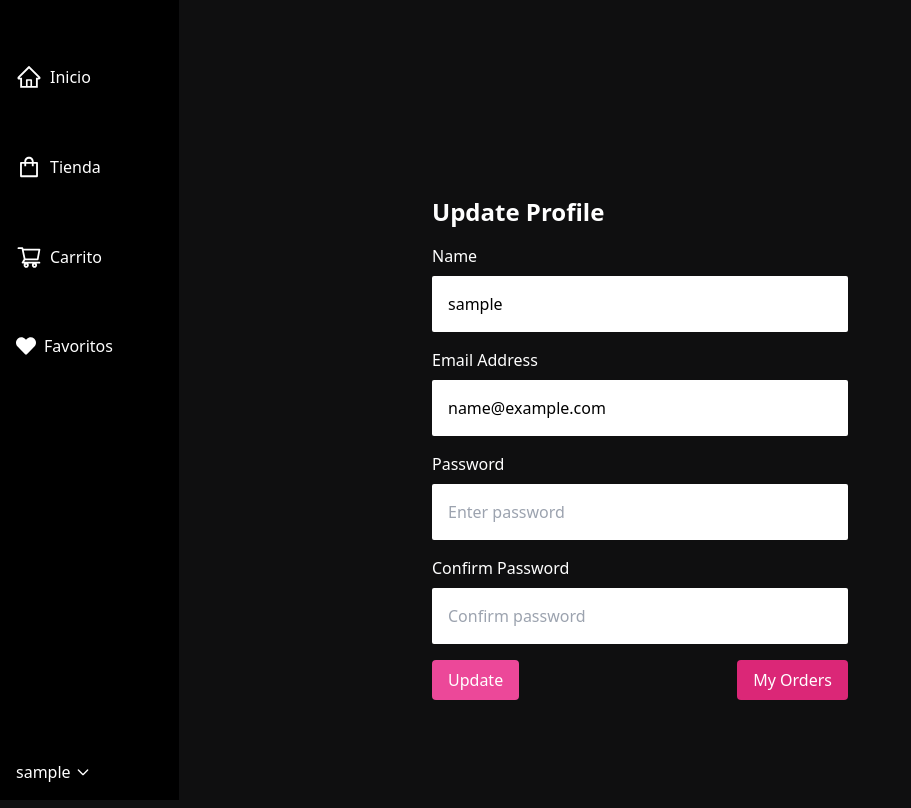
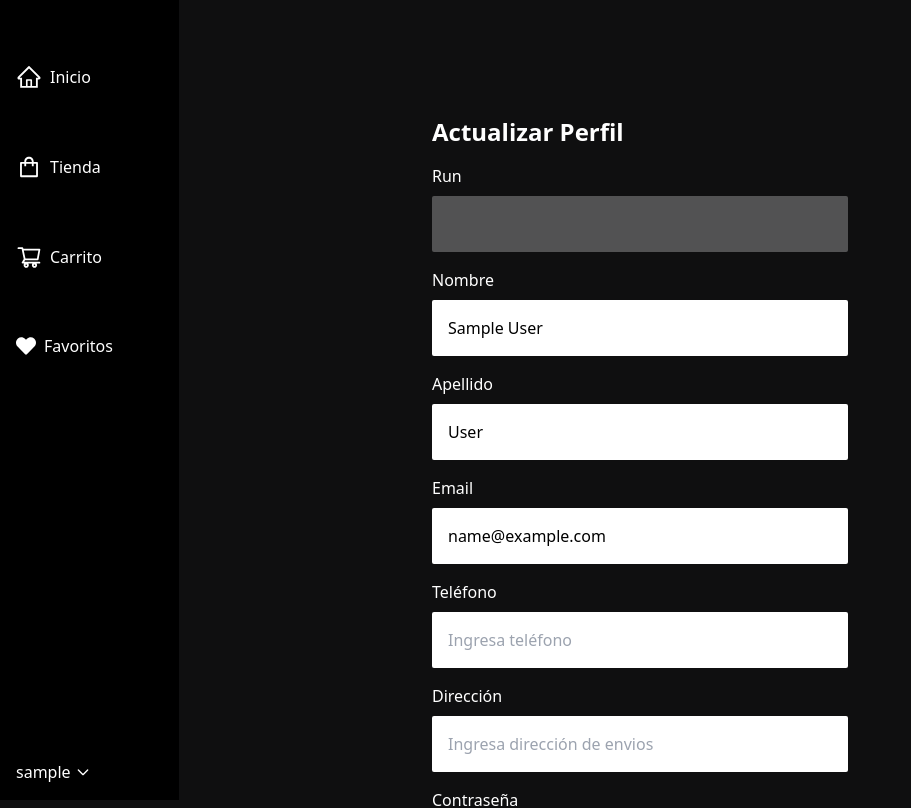
Before and after one commit to fernandogbz/comercioTech, a React (Vite) app in the folder frontend/: page /profile in a window 1280 px wide. Shown: the top 808 px of the page, without its empty margins (0-911 px from the left). Built offline with nearby package versions, Linux system fonts and the light colour scheme; sample sign-in values are in the browser's storage.

Commit message:
Refactor user profile form to include additional fields and update labels for improved user experience

```diff
--- a/frontend/src/pages/User/Profile.jsx
+++ b/frontend/src/pages/User/Profile.jsx
@@ -8,8 +8,12 @@ import { setCredentials } from "../../redux/features/auth/authSlice";
 import { Link } from "react-router-dom";
 
 const Profile = () => {
-  const [username, setUserName] = useState("");
+  const [run, setRun] = useState("");
+  const [name, setName] = useState("");
+  const [lastName, setLastName] = useState("");
   const [email, setEmail] = useState("");
+  const [phone, setPhone] = useState("");
+  const [address, setAddress] = useState("");
   const [password, setPassword] = useState("");
   const [confirmPassword, setConfirmPassword] = useState("");
 
@@ -19,26 +23,42 @@ const Profile = () => {
     useProfileMutation();
 
   useEffect(() => {
-    setUserName(userInfo.username);
+    setRun(userInfo.run);
+    setName(userInfo.name);
+    setLastName(userInfo.lastName);
     setEmail(userInfo.email);
-  }, [userInfo.email, userInfo.username]);
+    setPhone(userInfo.phone);
+    setAddress(userInfo.address);
+  }, [
+    userInfo.run,
+    userInfo.name,
+    userInfo.lastName,
+    userInfo.email,
+    userInfo.phone,
+    userInfo.address,
+  ]);
 
   const dispatch = useDispatch();
 
   const submitHandler = async (e) => {
     e.preventDefault();
+
     if (password !== confirmPassword) {
-      toast.error("Passwords do not match");
+      toast.error("Las contraseñas no coinciden");
     } else {
       try {
         const res = await updateProfile({
           _id: userInfo._id,
-          username,
+          run,
+          name,
+          lastName,
           email,
+          phone,
+          address,
           password,
         }).unwrap();
         dispatch(setCredentials({ ...res }));
-        toast.success("Profile updated successfully");
+        toast.success("Perfil actualizado exitosamente");
       } catch (err) {
         toast.error(err?.data?.message || err.error);
       }
@@ -46,27 +66,48 @@ const Profile = () => {
   };
 
   return (
-    <div className="container mx-auto p-4 mt-[10rem]">
+    <div className="container mx-auto p-4 mt-[5rem]">
       <div className="flex justify-center align-center md:flex md:space-x-4">
         <div className="md:w-1/3">
-          <h2 className="text-2xl font-semibold mb-4">Update Profile</h2>
+          <h2 className="text-2xl font-semibold mb-4">Actualizar Perfil</h2>
           <form onSubmit={submitHandler}>
             <div className="mb-4">
-              <label className="block text-white mb-2">Name</label>
+              <label className="block text-white mb-2">Run</label>
               <input
                 type="text"
-                placeholder="Enter name"
                 className="form-input p-4 rounded-sm w-full"
-                value={username}
-                onChange={(e) => setUserName(e.target.value)}
+                value={run}
+                disabled
               />
             </div>
 
             <div className="mb-4">
-              <label className="block text-white mb-2">Email Address</label>
+              <label className="block text-white mb-2">Nombre</label>
+              <input
+                type="text"
+                placeholder="Ingresa nombre"
+                className="form-input p-4 rounded-sm w-full"
+                value={name}
+                onChange={(e) => setName(e.target.value)}
+              />
+            </div>
+
+            <div className="mb-4">
+              <label className="block text-white mb-2">Apellido</label>
+              <input
+                type="text"
+                placeholder="Ingresa apellido"
+                className="form-input p-4 rounded-sm w-full"
+                value={lastName}
+                onChange={(e) => setLastName(e.target.value)}
+              />
+            </div>
+
+            <div className="mb-4">
+              <label className="block text-white mb-2">Email</label>
               <input
                 type="email"
-                placeholder="Enter email"
+                placeholder="Ingresa email"
                 className="form-input p-4 rounded-sm w-full"
                 value={email}
                 onChange={(e) => setEmail(e.target.value)}
@@ -74,10 +115,32 @@ const Profile = () => {
             </div>
 
             <div className="mb-4">
-              <label className="block text-white mb-2">Password</label>
+              <label className="block text-white mb-2">Teléfono</label>
+              <input
+                type="text"
+                placeholder="Ingresa teléfono"
+                className="form-input p-4 rounded-sm w-full"
+                value={phone}
+                onChange={(e) => setPhone(e.target.value)}
+              />
+            </div>
+
+            <div className="mb-4">
+              <label className="block text-white mb-2">Dirección</label>
+              <input
+                type="text"
+                placeholder="Ingresa dirección de envios"
+                className="form-input p-4 rounded-sm w-full"
+                value={address}
+                onChange={(e) => setAddress(e.target.value)}
+              />
+            </div>
+
+            <div className="mb-4">
+              <label className="block text-white mb-2">Contraseña</label>
               <input
                 type="password"
-                placeholder="Enter password"
+                placeholder="Ingresar contraseña"
                 className="form-input p-4 rounded-sm w-full"
                 value={password}
                 onChange={(e) => setPassword(e.target.value)}
@@ -85,10 +148,12 @@ const Profile = () => {
             </div>
 
             <div className="mb-4">
-              <label className="block text-white mb-2">Confirm Password</label>
+              <label className="block text-white mb-2">
+                Confirmar Contraseña
+              </label>
               <input
                 type="password"
-                placeholder="Confirm password"
+                placeholder="Repite la contraseña ingresada"
                 className="form-input p-4 rounded-sm w-full"
                 value={confirmPassword}
                 onChange={(e) => setConfirmPassword(e.target.value)}
@@ -100,14 +165,14 @@ const Profile = () => {
                 type="submit"
                 className="bg-pink-500 text-white py-2 px-4 rounded hover:bg-pink-600"
               >
-                Update
+                Actualizar
               </button>
 
               <Link
                 to="/user-orders"
                 className="bg-pink-600 text-white py-2 px-4 rounded hover:bg-pink-700"
               >
-                My Orders
+                Mis Pedidos
               </Link>
             </div>
             {loadingUpdateProfile && <Loader />}
```
